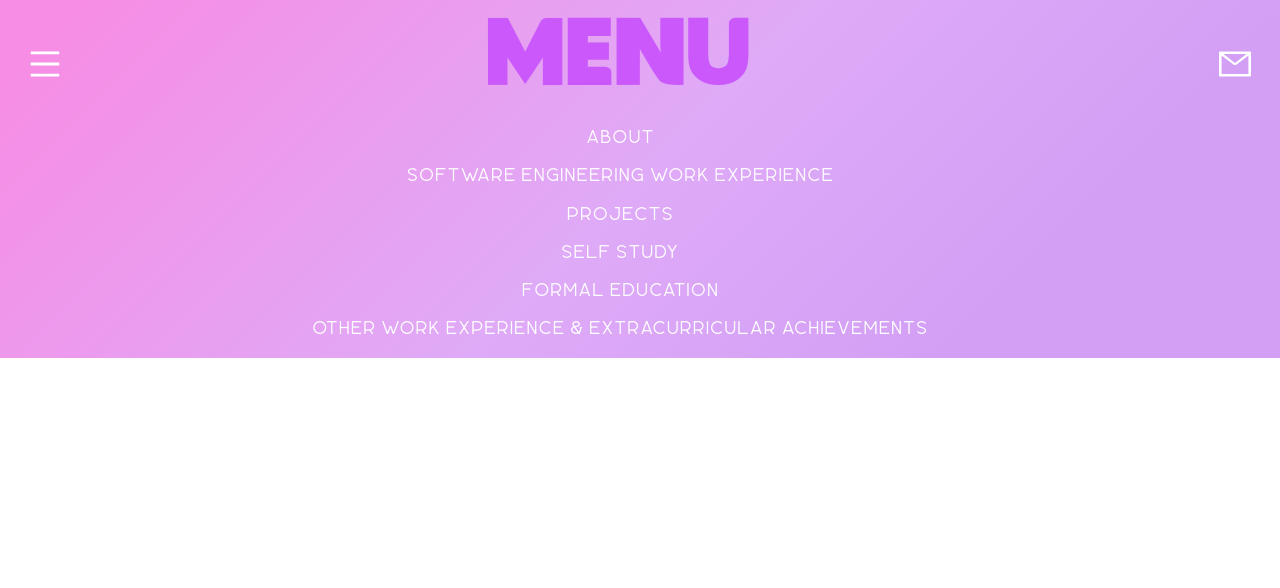
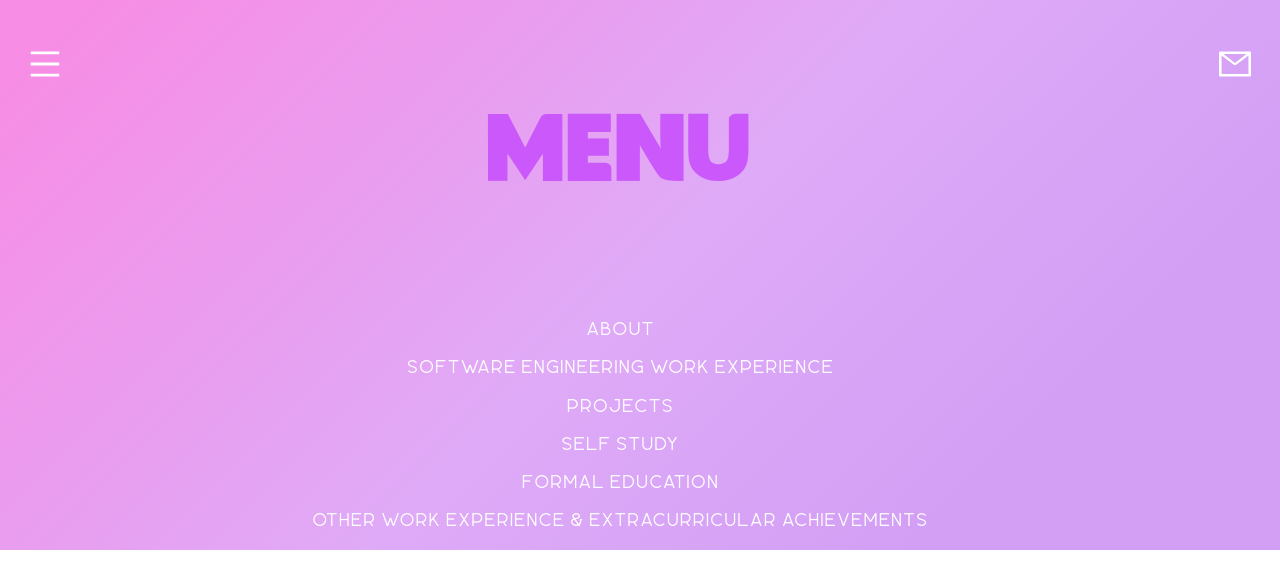
Before and after one commit to lawaticodes/Portfolio, a React (Create React App) app: page / in a window 1280 px wide. Both pictures are taken after a click on the element 44 px from the left and 64 px from the top of the page. Shown: the top 588 px of the page. Built offline with nearby package versions, Linux system fonts and the light colour scheme.

Commit message:
Removed text class from menu

```diff
--- a/src/Menu.js
+++ b/src/Menu.js
@@ -8,7 +8,7 @@ class Menu extends React.Component {
     return(
       <div className="menu">
         <div className="menu-header">
-          <p className="text">MENU</p>
+          <p>MENU</p>
         </div>
         <div>
           <p>ABOUT</p>
```
